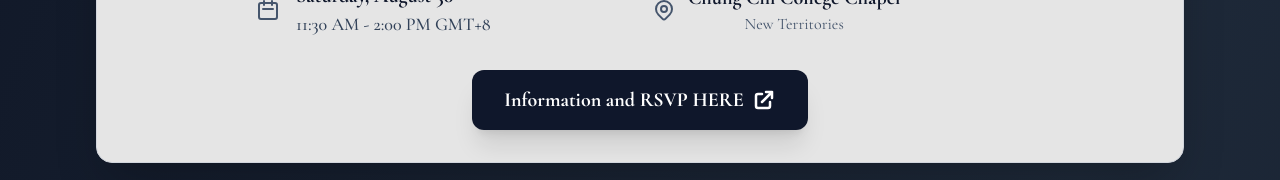
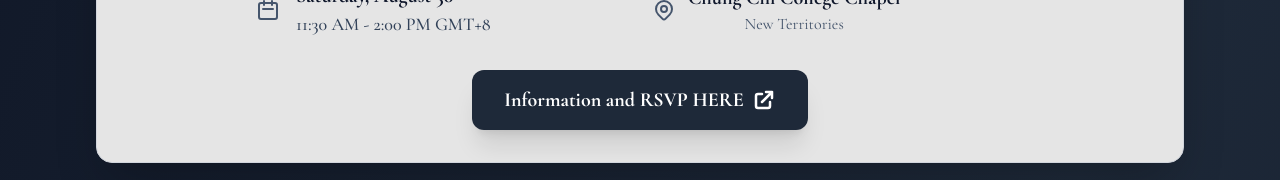
Before and after one commit to mrshootingstar/peterrhodestribute, a Next.js app: page / in a window 1280 px wide. Shown: the part 349-529 px from the top of the page. Built offline with nearby package versions, Linux system fonts and the light colour scheme; no server answers.

Commit message:
using colors from Memorial Information

```diff
--- a/src/app/components/MemorialService.tsx
+++ b/src/app/components/MemorialService.tsx
@@ -78,9 +78,9 @@ export function MemorialService() {
                 href="https://lu.ma/1zg5ulvh"
                 target="_blank"
                 rel="noopener noreferrer"
-                className="group inline-flex items-center justify-center px-6 sm:px-8 py-3 sm:py-4 bg-slate-900 hover:bg-slate-800 text-white font-bold text-lg sm:text-xl rounded-xl transition-all duration-300 transform hover:scale-105 hover:-translate-y-1 shadow-xl hover:shadow-2xl relative overflow-hidden"
+                className="group inline-flex items-center justify-center px-6 sm:px-8 py-3 sm:py-4 bg-gray-800 hover:bg-gray-700 text-white font-bold text-lg sm:text-xl rounded-xl transition-all duration-300 transform hover:scale-105 hover:-translate-y-1 shadow-xl hover:shadow-2xl relative overflow-hidden"
               >
-                <span className="absolute inset-0 bg-gradient-to-r from-slate-800 to-slate-900 opacity-0 group-hover:opacity-100 transition-opacity duration-300"></span>
+                <span className="absolute inset-0 bg-gradient-to-r from-gray-700 to-gray-800 opacity-0 group-hover:opacity-100 transition-opacity duration-300"></span>
                 <span className="relative z-10 flex items-center">
                   Information and RSVP HERE
                   <svg
```
